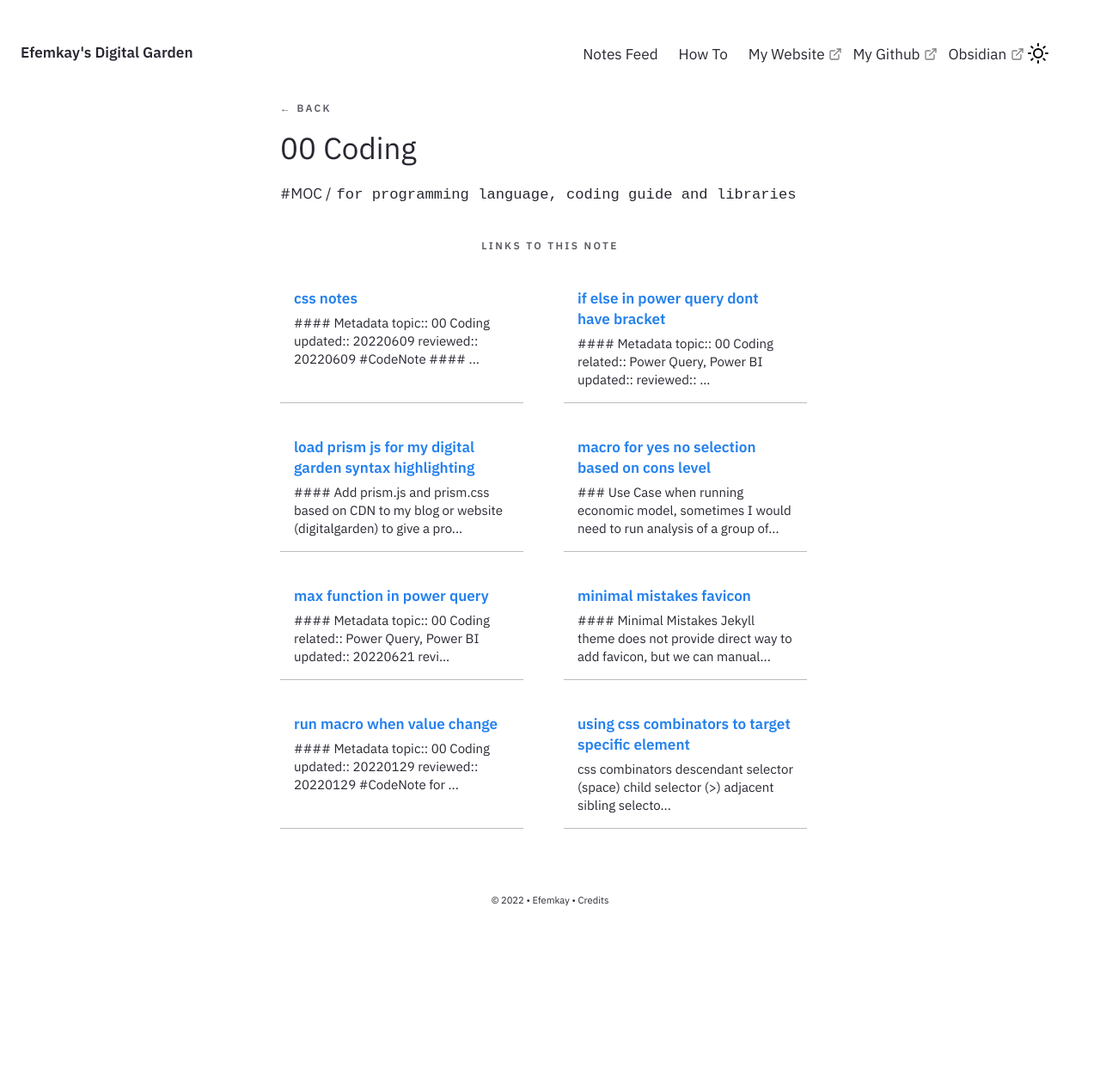
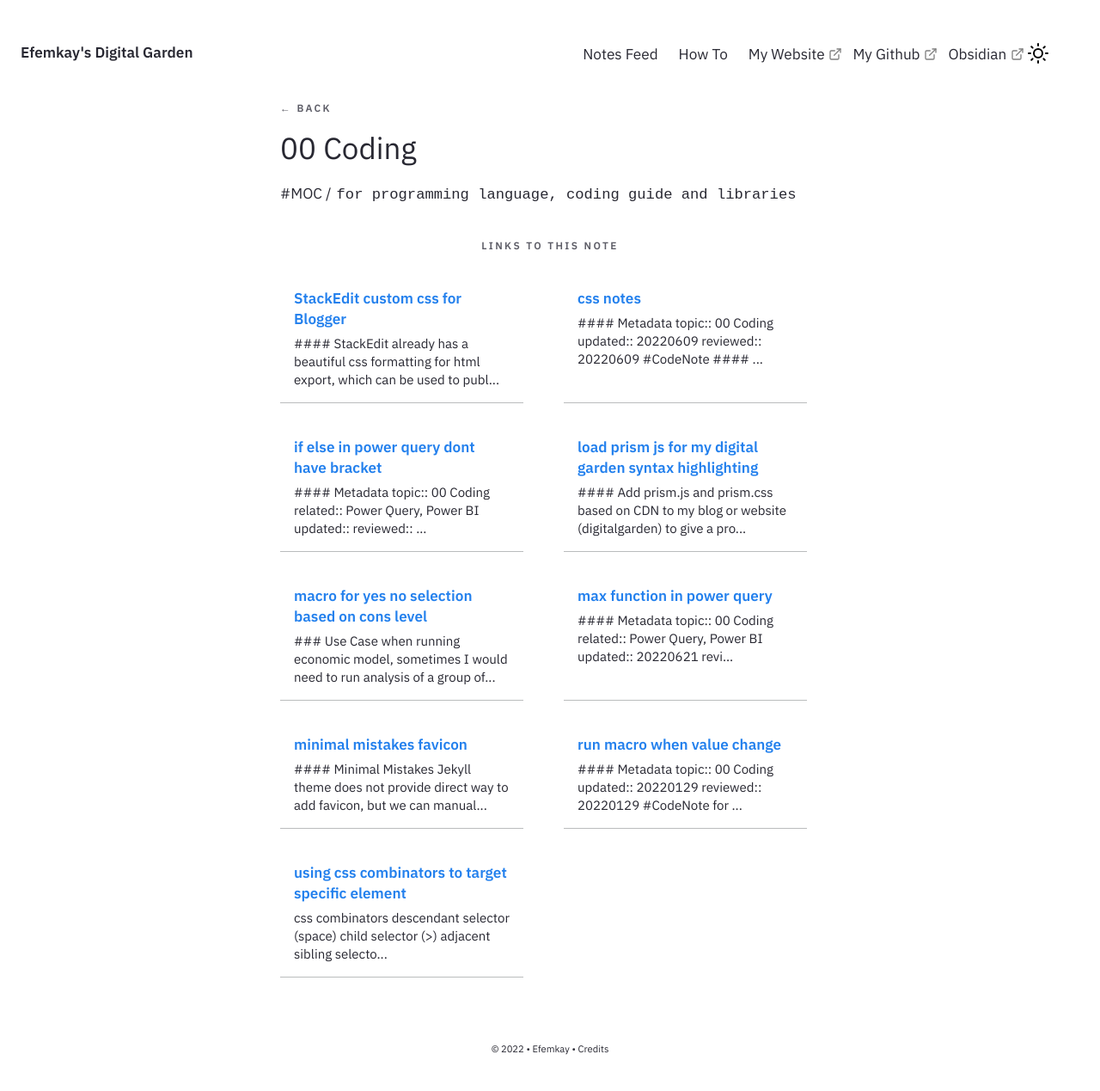
Before and after one commit to efemkay/digital-garden, a Jekyll site: the page built from _notes/Public/MOCs/00 Coding.md, in a window 1280 px wide. Shown: the whole page at 86% size. Built offline with Jekyll 4.4.1, drawn with Linux system fonts in a browser that asks for light colours; before the commit the page ends 1096 px from its top, so only the background shows below that.

Commit message:
notes update 05aug2022

````diff
--- /dev/null
+++ b/_notes/Public/StackEdit custom css for Blogger.md
@@ -0,0 +1,24 @@
+---
+title: StackEdit custom css for Blogger
+dg-publish: true
+share: true
+---
+
+- #### StackEdit already has a beautiful css formatting for html export, which can be used to publish to blogger but with few exceptions
+	- max-width set to only 750px and inline padding of 30px – this affect if the html is placed within another div (as blogger does for “content”)
+- #### To override this, I add the following line into `div` `stackedit__html`
+	- `style="max-width: 100%; padding-left: 10px; padding-right: 10px;">`
+	- resulting in the following
+		```html
+		<div class="stackedit__html" style="max-width: 100%; padding-left: 10px; padding-right: 10px;">
+			{{{files.0.content.html}}}
+		</div>
+		```
+
+## Metadata
+- topic:: [[00 Coding]]
+	- related:: [[css snippets]]
+- updated:: [[2022-07-02]]
+- reviewed:: [[2022-07-02]]
+- #FleetingNote #toexpand
+	- Add outliner snippet i just did for blogger
````
Also changed, not shown: _notes/Public/RMSE vs R2.md (+1 -1 lines).
